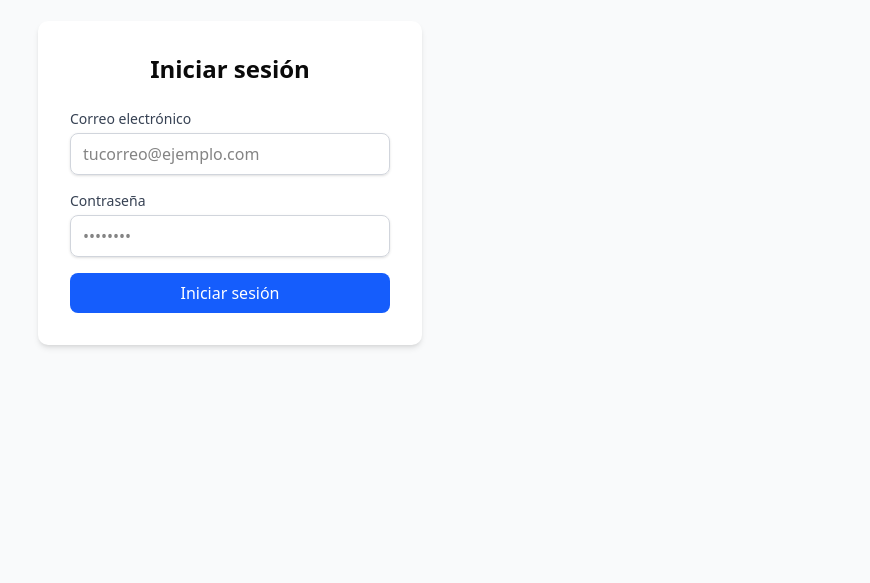
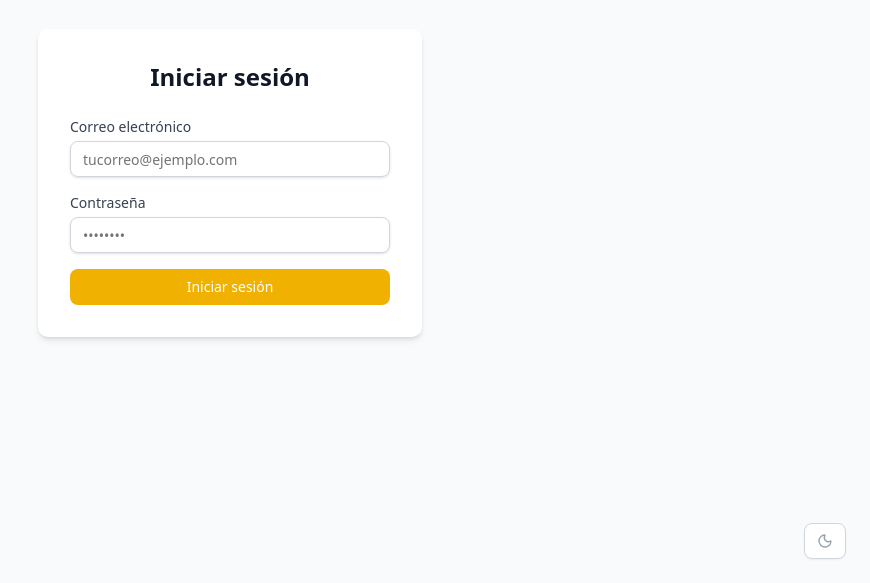
Before and after one commit to nainnolsan/JobSI, a Next.js app in the folder frontend/: page / in a window 1280 px wide. Shown: the part 217-800 px from the top of the page, without its empty margins (410-1280 px from the left). Built offline with nearby package versions, Linux system fonts and the light colour scheme.

Commit message:
Updates 25/09/2025

```diff
--- a/frontend/app/page.tsx
+++ b/frontend/app/page.tsx
@@ -1,49 +1,76 @@
 // ...existing code...
 // Vista de Login minimalista usando TailwindCSS y shadcn/ui
+"use client";
 import React from "react";
+import { Input } from "@/components/ui/input"
+import { Button } from "@/components/ui/button"
+import { Moon, Sun } from "lucide-react";
+import { useEffect, useState } from "react";
 // Si usas shadcn/ui, normalmente importas los componentes así:
 // import { Input } from "@/components/ui/input";
 // import { Button } from "@/components/ui/button"
 export default function LoginPage() {
+  // Estado para modo oscuro
+  const [darkMode, setDarkMode] = useState(false);
+
+  // Aplica la clase dark al html según el estado
+  useEffect(() => {
+    const html = document.documentElement;
+    if (darkMode) {
+      html.classList.add("dark");
+    } else {
+      html.classList.remove("dark");
+    }
+  }, [darkMode]);
+
   return (
-    <div className="min-h-screen flex items-center justify-center bg-gray-50">
-      {/* Contenedor del formulario */}
-      <div className="w-full max-w-sm p-8 bg-white rounded-lg shadow-md">
-        <h1 className="text-2xl font-bold mb-6 text-center">Iniciar sesión</h1>
+            <div className="min-h-screen flex items-center justify-center bg-gray-50 dark:bg-gray-900">
+              {/* Contenedor del formulario */}
+              <div className="w-full max-w-sm p-8 bg-white dark:bg-gray-800 rounded-lg shadow-md">
+  <h1 className="text-2xl font-bold mb-6 text-center text-gray-900 dark:text-gray-100">Iniciar sesión</h1>
         {/* Formulario de login */}
         <form className="space-y-4">
           {/* Campo de email */}
           <div>
-            <label htmlFor="email" className="block text-sm font-medium text-gray-700">Correo electrónico</label>
-            {/* Si tienes el componente Input de shadcn/ui, úsalo aquí */}
-            <input
+            <label htmlFor="email" className="block text-sm font-medium text-gray-700 dark:text-gray-300">Correo electrónico</label>
+            <Input
               type="email"
               id="email"
-              className="mt-1 block w-full px-3 py-2 border border-gray-300 rounded-md shadow-sm focus:outline-none focus:ring focus:border-blue-300"
+              className="mt-1 block w-full px-3 py-2 border border-gray-300 dark:border-gray-700 rounded-md shadow-sm focus:outline-none focus:ring focus:border-blue-300 dark:bg-gray-900 dark:text-gray-100"
               placeholder="tucorreo@ejemplo.com"
               required
             />
           </div>
           {/* Campo de contraseña */}
           <div>
-            <label htmlFor="password" className="block text-sm font-medium text-gray-700">Contraseña</label>
-            {/* Si tienes el componente Input de shadcn/ui, úsalo aquí */}
-            <input
+            <label htmlFor="password" className="block text-sm font-medium text-gray-700 dark:text-gray-300">Contraseña</label>
+            <Input
               type="password"
               id="password"
-              className="mt-1 block w-full px-3 py-2 border border-gray-300 rounded-md shadow-sm focus:outline-none focus:ring focus:border-blue-300"
+              className="mt-1 block w-full px-3 py-2 border border-gray-300 dark:border-gray-700 rounded-md shadow-sm focus:outline-none focus:ring focus:border-blue-300 dark:bg-gray-900 dark:text-gray-100"
               placeholder="••••••••"
               required
             />
           </div>
-          {/* Botón de login */}
-          <button
-            type="submit"
-            className="w-full py-2 px-4 bg-blue-600 text-white rounded-md hover:bg-blue-700 transition-colors"
-          >
-            Iniciar sesión
-          </button>
+          {/* Botón de login usando shadcn/ui */}
+      <Button type="submit" className="w-full bg-yellow-500 hover:bg-yellow-600 text-white dark:bg-yellow-400 dark:hover:bg-yellow-500 dark:text-gray-900">Iniciar sesión</Button>
         </form>
+      </div>
+      {/* Botón flotante para activar/desactivar modo oscuro */}
+      <div className="fixed bottom-6 right-6 z-50">
+        <Button
+          variant="outline"
+          onClick={() => setDarkMode((prev) => !prev)}
+          className={darkMode
+            ? "bg-gray-900 text-yellow-400 border-yellow-400 flex items-center justify-center"
+            : "bg-white text-gray-400 border-gray-300 flex items-center justify-center group"
+          }
+        >
+          {darkMode
+            ? <Sun className="w-5 h-5 text-yellow-400" />
+            : <Moon className="w-5 h-5 text-gray-400 group-hover:text-yellow-400 transition-colors duration-200" />
+          }
+        </Button>
       </div>
     </div>
   );
--- /dev/null
+++ b/frontend/components/ui/button.tsx
@@ -0,0 +1,58 @@
+import * as React from "react"
+import { Slot } from "@radix-ui/react-slot"
+import { cva, type VariantProps } from "class-variance-authority"
+
+import { cn } from "@/lib/utils"
+
+const buttonVariants = cva(
+  "inline-flex items-center justify-center gap-2 whitespace-nowrap rounded-md text-sm font-medium transition-all disabled:pointer-events-none disabled:opacity-50 [&_svg]:pointer-events-none [&_svg:not([class*='size-'])]:size-4 shrink-0 [&_svg]:shrink-0 outline-none focus-visible:border-ring focus-visible:ring-ring/50 focus-visible:ring-[3px] aria-invalid:ring-destructive/20 dark:aria-invalid:ring-destructive/40 aria-invalid:border-destructive",
+  {
+    variants: {
+      variant: {
+        default: "bg-primary text-primary-foreground hover:bg-primary/90",
+        destructive:
+          "bg-destructive text-white hover:bg-destructive/90 focus-visible:ring-destructive/20 dark:focus-visible:ring-destructive/40 dark:bg-destructive/60",
+        outline:
+          "border bg-background shadow-xs hover:bg-accent hover:text-accent-foreground dark:bg-input/30 dark:border-input dark:hover:bg-input/50",
+        secondary:
+          "bg-secondary text-secondary-foreground hover:bg-secondary/80",
+        ghost:
+          "hover:bg-accent hover:text-accent-foreground dark:hover:bg-accent/50",
+        link: "text-primary underline-offset-4 hover:underline",
+      },
+      size: {
+        default: "h-9 px-4 py-2 has-[>svg]:px-3",
+        sm: "h-8 rounded-md gap-1.5 px-3 has-[>svg]:px-2.5",
+        lg: "h-10 rounded-md px-6 has-[>svg]:px-4",
+        icon: "size-9",
+      },
+    },
+    defaultVariants: {
+      variant: "default",
+      size: "default",
+    },
+  }
+)
+
+function Button({
+  className,
+  variant,
+  size,
+  asChild = false,
+  ...props
+}: React.ComponentProps<"button"> &
+  VariantProps<typeof buttonVariants> & {
+    asChild?: boolean
+  }) {
+  const Comp = asChild ? Slot : "button"
+
+  return (
+    <Comp
+      data-slot="button"
+      className={cn(buttonVariants({ variant, size, className }))}
+      {...props}
+    />
+  )
+}
+
+export { Button, buttonVariants }
--- /dev/null
+++ b/frontend/components/ui/input.tsx
@@ -0,0 +1,21 @@
+import * as React from "react"
+
+import { cn } from "@/lib/utils"
+
+function Input({ className, type, ...props }: React.ComponentProps<"input">) {
+  return (
+    <input
+      type={type}
+      data-slot="input"
+      className={cn(
+        "file:text-foreground placeholder:text-muted-foreground selection:bg-primary selection:text-primary-foreground dark:bg-input/30 border-input h-9 w-full min-w-0 rounded-md border bg-transparent px-3 py-1 text-base shadow-xs transition-[color,box-shadow] outline-none file:inline-flex file:h-7 file:border-0 file:bg-transparent file:text-sm file:font-medium disabled:pointer-events-none disabled:cursor-not-allowed disabled:opacity-50 md:text-sm",
+        "focus-visible:border-ring focus-visible:ring-ring/50 focus-visible:ring-[3px]",
+        "aria-invalid:ring-destructive/20 dark:aria-invalid:ring-destructive/40 aria-invalid:border-destructive",
+        className
+      )}
+      {...props}
+    />
+  )
+}
+
+export { Input }
--- a/frontend/package.json
+++ b/frontend/package.json
@@ -9,6 +9,7 @@
     "lint": "eslint"
   },
   "dependencies": {
+    "@radix-ui/react-slot": "^1.2.3",
     "class-variance-authority": "^0.7.1",
     "clsx": "^2.1.1",
     "lucide-react": "^0.544.0",
--- a/frontend/tsconfig.json
+++ b/frontend/tsconfig.json
@@ -13,6 +13,7 @@
     "isolatedModules": true,
     "jsx": "preserve",
     "incremental": true,
+    "baseUrl": ".",
     "plugins": [
       {
         "name": "next"
```
Also changed, not shown: package.json (added, +10 -0 lines), 2 other files (tests, documents, lock files or other folders).
